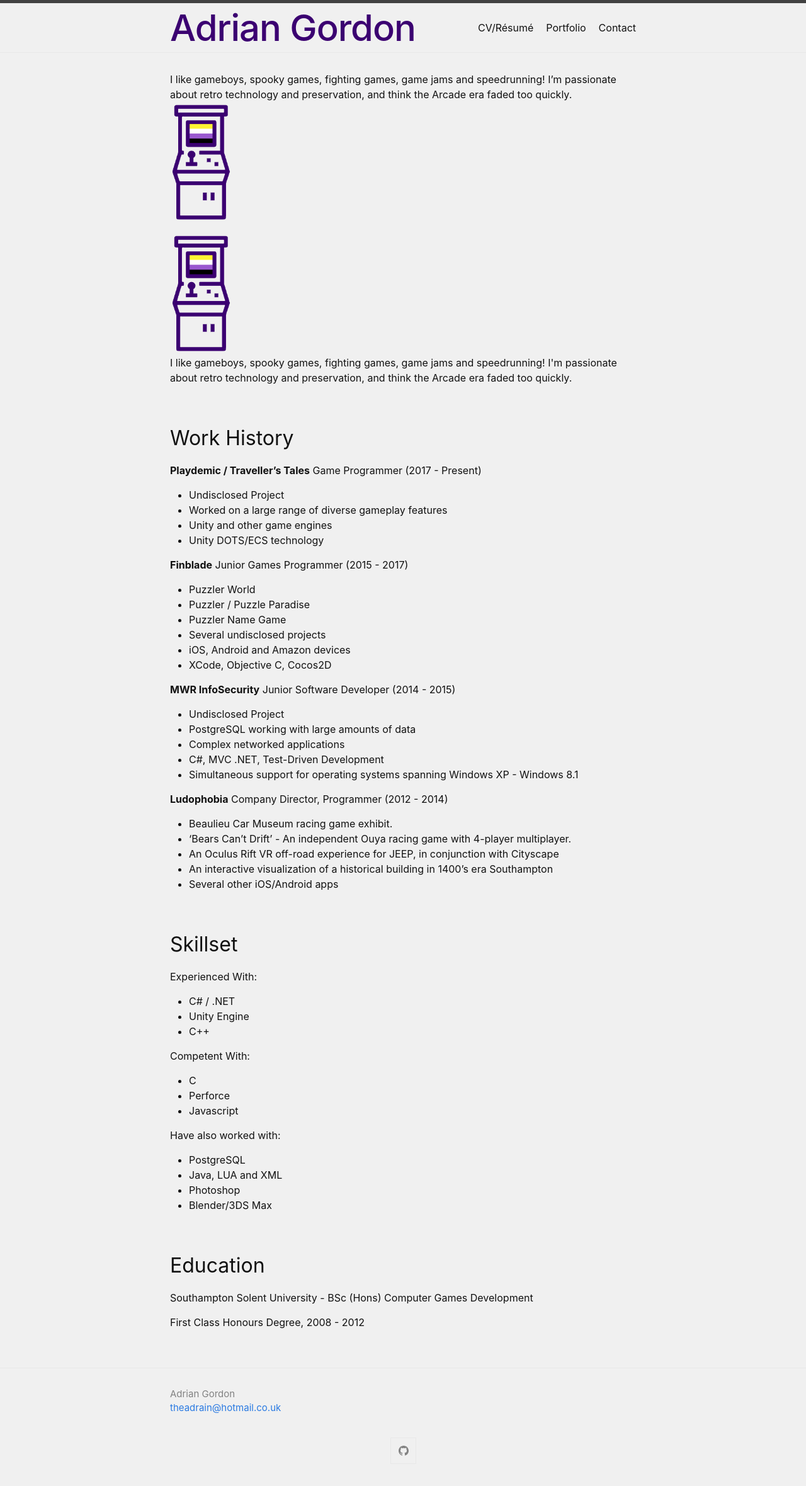
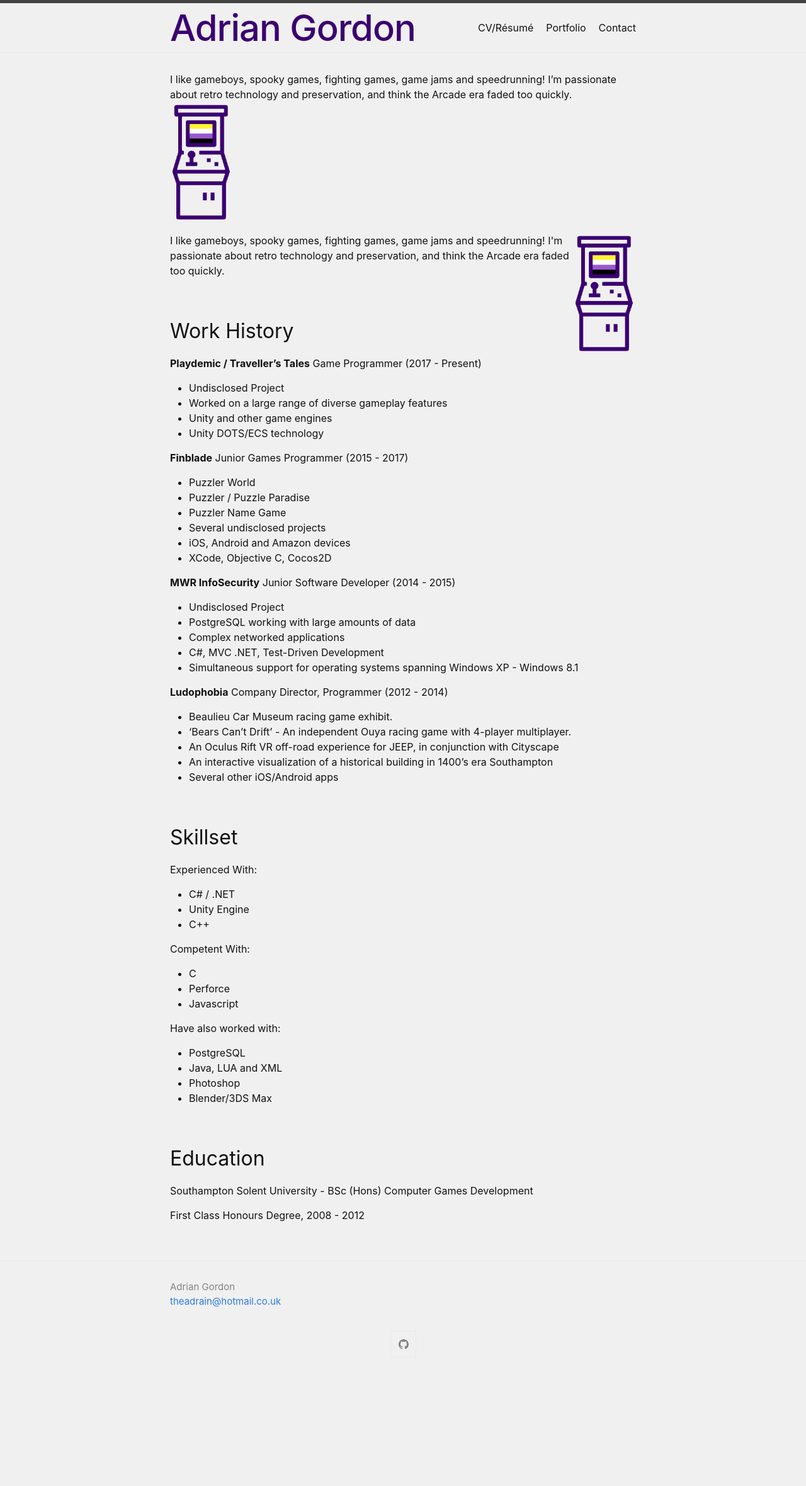
Before and after one commit to TheADrain/Portfolio, a Jekyll site: the page built from docs/index.markdown, in a window 1280 px wide. Shown: the whole page at 63% size. Built offline with Jekyll 4.4.1, drawn with Linux system fonts in a browser that asks for light colours; after the commit the page ends 2191 px from its top, so only the background shows below that.

Commit message:
Update index.markdown

```diff
--- a/docs/index.markdown
+++ b/docs/index.markdown
@@ -7,7 +7,7 @@ I like gameboys, spooky games, fighting games, game jams and speedrunning! I'm p
 
 <div class="row">
   <div class="column">
-    <img src="{{site.baseurl}}other/logo.png" alt="Puzzler Name Game" width="100"/>
+    <img style='float:right;' src="{{site.baseurl}}other/logo.png" alt="Puzzler Name Game" width="100"/>
   </div>
   <div class="column">
     <p>I like gameboys, spooky games, fighting games, game jams and speedrunning! I'm passionate about retro technology and preservation, and think the Arcade era faded too quickly. </p>
```
